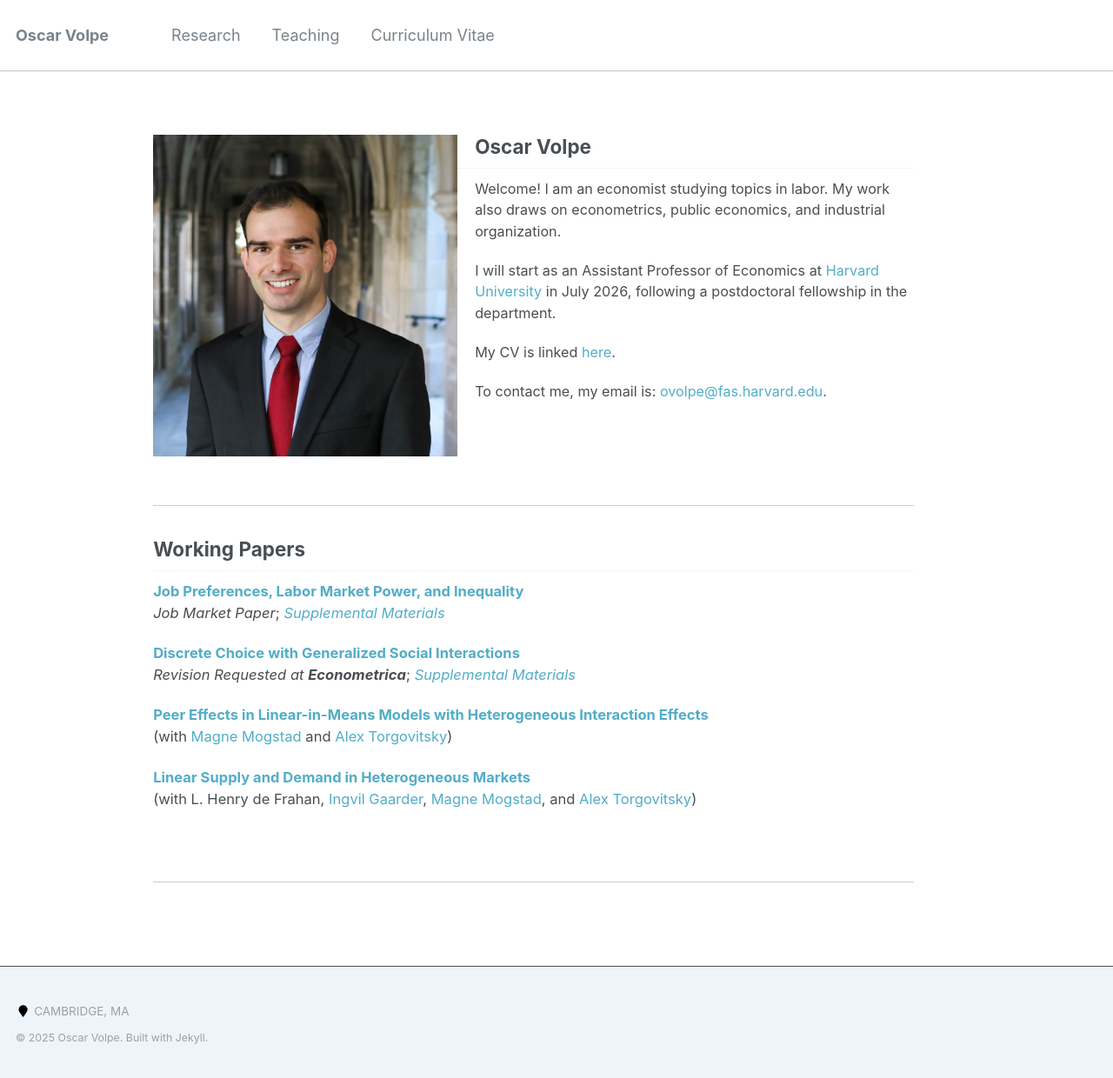
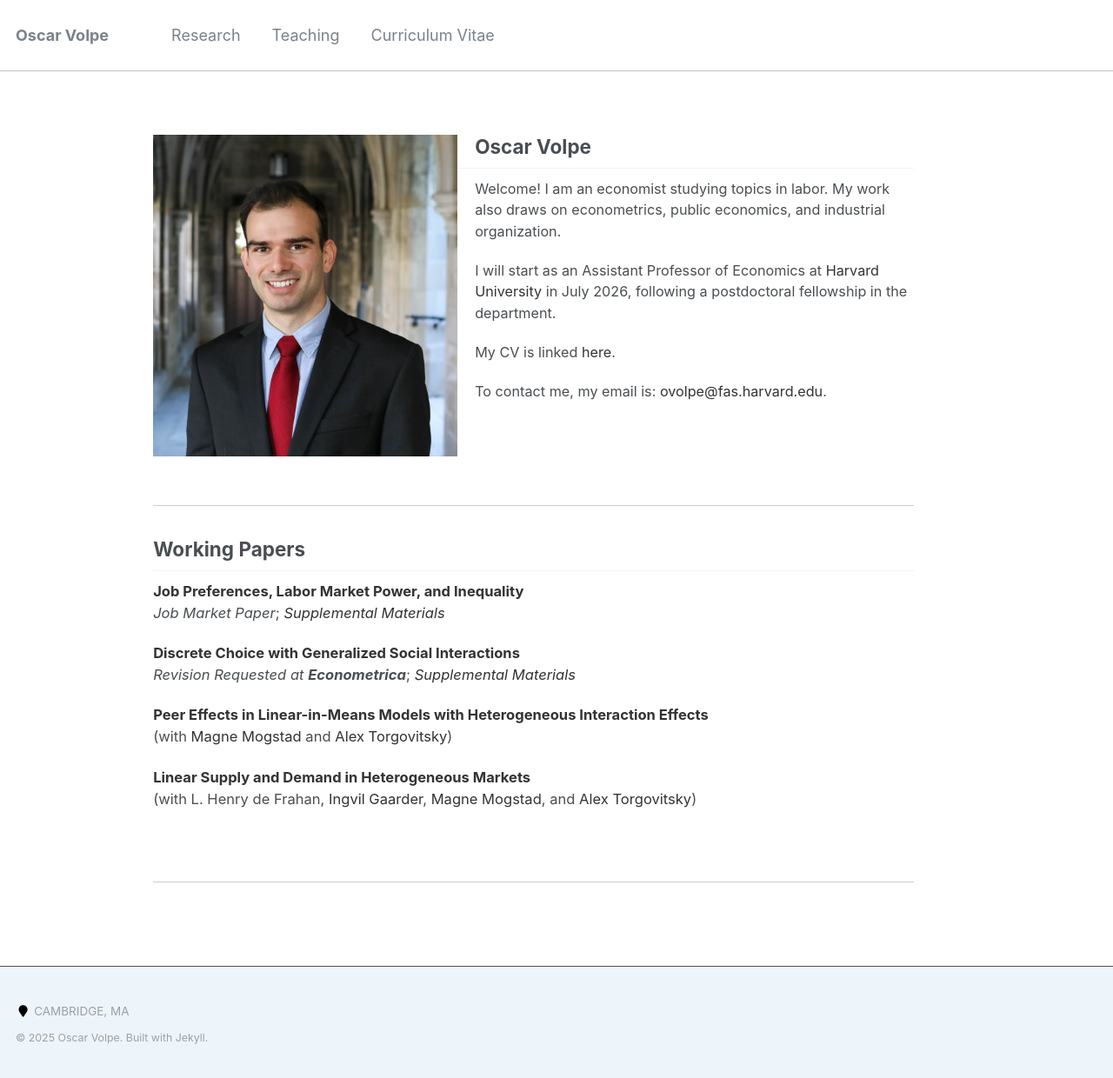
Before and after one commit to ovolpe/ovolpe.github.io, a Jekyll site: the page built from _pages/about.md, in a window 1280 px wide. Shown: the whole page at 87% size. Built offline with Jekyll 4.4.1, drawn with Linux system fonts in a browser that asks for light colours.

Commit message:
Update main.scss

```diff
--- a/assets/css/main.scss
+++ b/assets/css/main.scss
@@ -39,3 +39,14 @@
 @import "vendor/font-awesome/brands";
 @import "vendor/magnific-popup/magnific-popup";
 @import "print";
+
+
+a {
+  color: 	#333333; /* Charcoal Gray */
+  text-decoration: none;
+}
+
+a:hover {
+  color: #333333; /* Charcoal Gray */
+  text-decoration: underline;
+}
```
